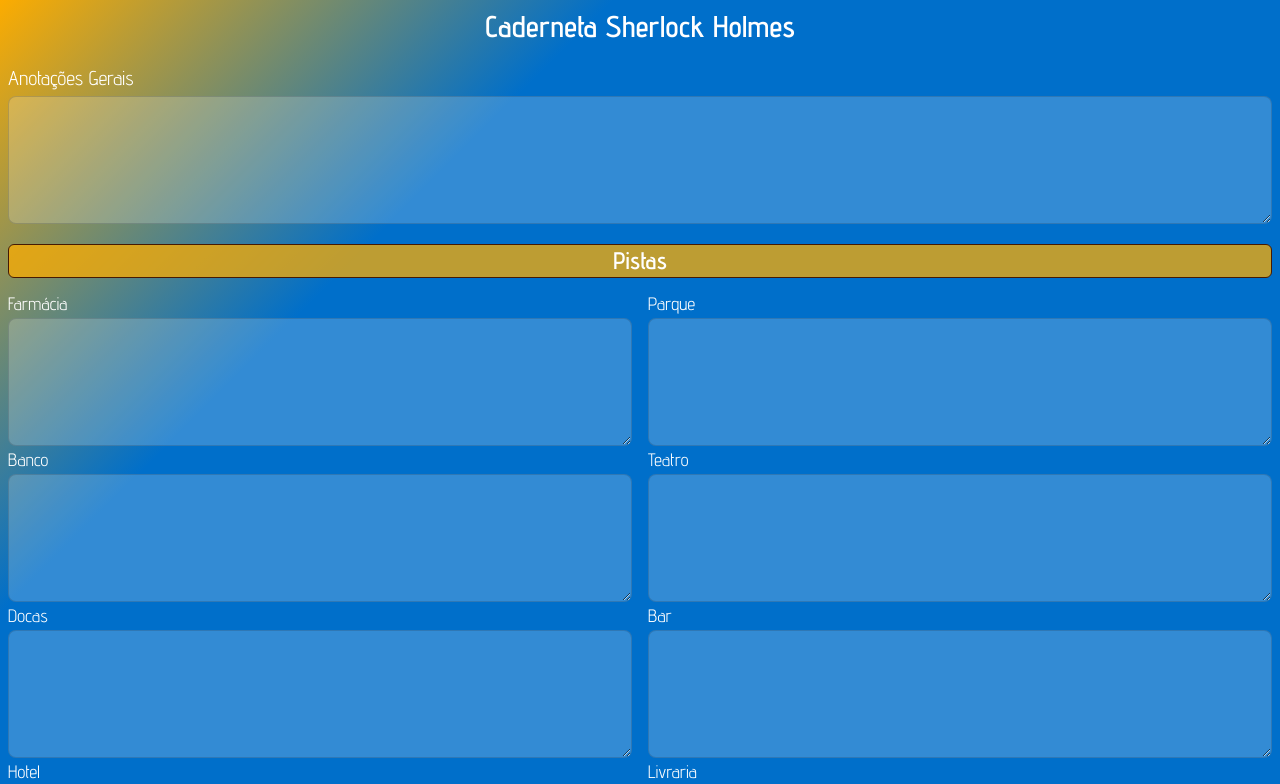
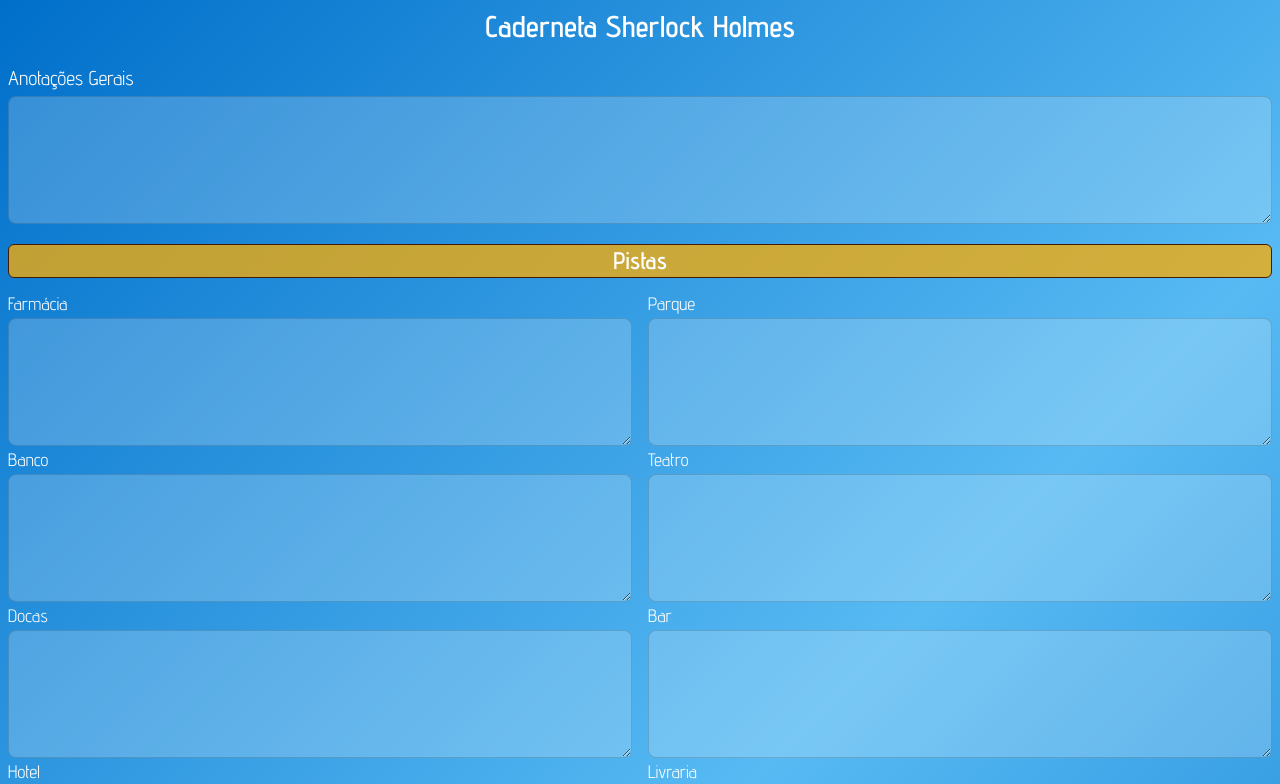
Before and after one commit to Adadezer/scotland-yard, a Next.js app: page / in a window 1280 px wide. Shown: the top 784 px of the page. Built offline with nearby package versions, Linux system fonts and the light colour scheme.

Commit message:
style: changing background color

```diff
--- a/src/app/globals.css
+++ b/src/app/globals.css
@@ -21,10 +21,9 @@
 body {
   background-image: linear-gradient(
     -225deg,
-    #fcac00 0%,
-    #006fca 20%,
-    #006fca 80%,
-    #fcac00 100%
+    #006fca 0%,
+    #57baf3 50%,
+    #006fca 100%
   );
   color: rgb(255, 255, 255);
 }
```
